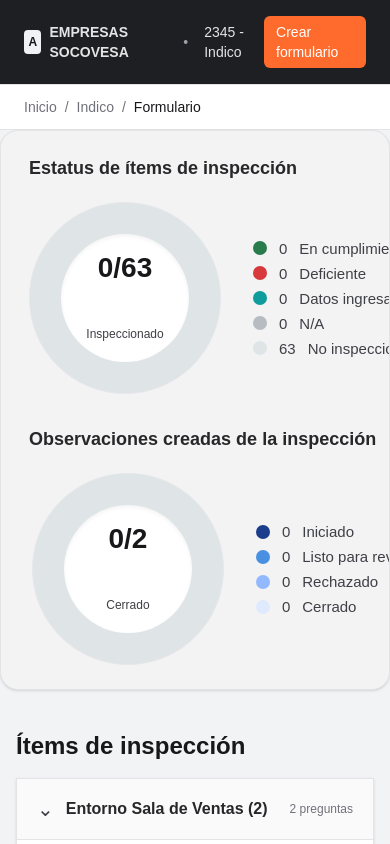
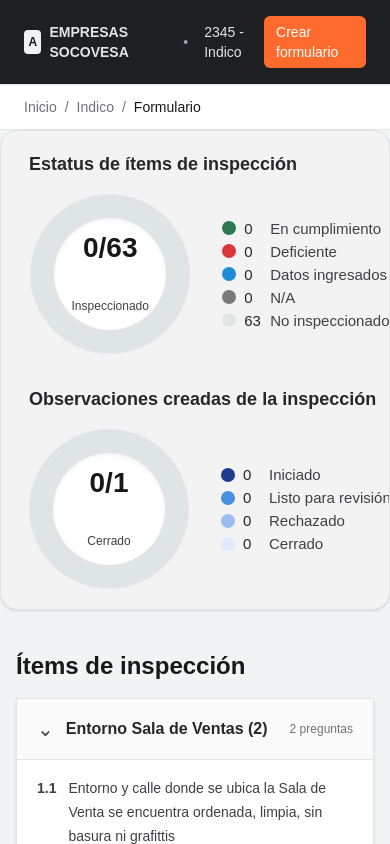
Before and after one commit to Mdvas33/Procore, a Next.js app: page /proyecto/indico/formulario in a window 390 px wide. Shown: the top 844 px of the page. Built offline with nearby package versions, Linux system fonts and the light colour scheme.

Commit message:
Ajuste final de gráficos del formulario

```diff
--- a/app/proyecto/[slug]/formulario/FormularioChecklist.tsx
+++ b/app/proyecto/[slug]/formulario/FormularioChecklist.tsx
@@ -76,7 +76,7 @@ export default function FormularioChecklist({ checklist, projectSlug }: { checkl
 
   return (
     <>
-      <section className="mb-5 overflow-hidden rounded-[18px] border border-zinc-200 bg-[#f3f3f3] px-6 py-5 shadow-sm lg:px-8">
+      <section className="mb-5 overflow-hidden rounded-[18px] border border-zinc-200 bg-[#f3f3f3] px-6 py-4 shadow-sm lg:px-8">
         <div className="grid gap-6 lg:grid-cols-2 lg:divide-x lg:divide-zinc-300">
           <InspectionChart counts={counts} completed={completed} total={total} />
           <ObservationChart count={observationCount} />
@@ -206,16 +206,16 @@ function Field({ label, children }: { label: string; children: React.ReactNode }
 function InspectionChart({ counts, completed, total }: { counts: { Pasa: number; "No pasa": number; "N/A": number }; completed: number; total: number }) {
   const notInspected = Math.max(total - completed, 0);
   const segments = [
-    { label: "En cumplimiento", value: counts.Pasa, color: "#297b4d" },
-    { label: "Deficiente", value: counts["No pasa"], color: "#d8383b" },
-    { label: "Datos ingresados", value: counts["N/A"], color: "#0e9c9c" },
-    { label: "N/A", value: 0, color: "#b7bcc2" },
+    { label: "En cumplimiento", value: counts.Pasa, color: "#2d7a52" },
+    { label: "Deficiente", value: counts["No pasa"], color: "#d83637" },
+    { label: "Datos ingresados", value: 0, color: "#1f8dd6" },
+    { label: "N/A", value: counts["N/A"], color: "#7a7a7a" },
     { label: "No inspeccionado", value: notInspected, color: "#dfe4e7" },
   ];
 
   return (
     <div className="px-1 py-1">
-      <h2 className="mb-5 text-[18px] font-bold text-zinc-800">Estatus de ítems de inspección</h2>
+      <h2 className="mb-4 text-[18px] font-bold text-zinc-800">Estatus de ítems de inspección</h2>
       <div className="flex items-center justify-center gap-8 sm:justify-start sm:pl-8">
         <DonutChart total={total} center={`${completed}/${total}`} subtitle="Inspeccionado" segments={segments} />
         <ChartLegend segments={segments} />
@@ -225,18 +225,18 @@ function InspectionChart({ counts, completed, total }: { counts: { Pasa: number;
 }
 
 function ObservationChart({ count }: { count: number }) {
-  const total = Math.max(count, 2);
-  const segments = [{ label: "Iniciado", value: count, color: "#1b3e8c" }];
+  const total = Math.max(count, 1);
+  const segments = [{ label: "Iniciado", value: count, color: "#1f3c8f" }];
 
   return (
     <div className="px-1 py-1 lg:pl-6">
-      <h2 className="mb-5 text-[18px] font-bold text-zinc-800">Observaciones creadas de la inspección</h2>
+      <h2 className="mb-4 text-[18px] font-bold text-zinc-800">Observaciones creadas de la inspección</h2>
       <div className="flex items-center justify-center gap-8 sm:justify-start sm:pl-8">
         <DonutChart total={total} center={`0/${total}`} subtitle="Cerrado" segments={segments} />
         <ChartLegend segments={[
           ...segments,
           { label: "Listo para revisión", value: 0, color: "#4a90e2" },
-          { label: "Rechazado", value: 0, color: "#92b9ff" },
+          { label: "Rechazado", value: 0, color: "#9abef4" },
           { label: "Cerrado", value: 0, color: "#dfeaff" },
         ]} />
       </div>
@@ -246,8 +246,9 @@ function ObservationChart({ count }: { count: number }) {
 
 function DonutChart({ total, center, subtitle, segments }: { total: number; center: string; subtitle: string; segments: { label: string; value: number; color: string }[] }) {
   const visibleSegments = segments.filter((segment) => segment.value > 0);
+  const effectiveTotal = visibleSegments.reduce((sum, segment) => sum + segment.value, 0) || total || 1;
   const gradient = visibleSegments.reduce<{ stops: string[]; offset: number }>((result, segment) => {
-    const nextOffset = result.offset + (total ? (segment.value / total) * 360 : 0);
+    const nextOffset = result.offset + (effectiveTotal ? (segment.value / effectiveTotal) * 360 : 0);
     return {
       stops: [...result.stops, `${segment.color} ${result.offset}deg ${nextOffset}deg`],
       offset: nextOffset,
@@ -255,8 +256,8 @@ function DonutChart({ total, center, subtitle, segments }: { total: number; cent
   }, { stops: [], offset: 0 }).stops.join(", ");
 
   return (
-    <div className="relative grid h-48 w-48 shrink-0 place-items-center rounded-full border border-[#e5e7eb] bg-[#f3f3f3] p-3" style={{ background: gradient ? `conic-gradient(${gradient})` : "#dfe4e7" }}>
-      <div className="grid h-32 w-32 place-items-center rounded-full bg-white text-center shadow-inner">
+    <div className="relative grid h-40 w-40 shrink-0 place-items-center rounded-full border border-[#e5e7eb] bg-[#f3f3f3] p-3" style={{ background: gradient ? `conic-gradient(${gradient})` : "#dfe4e7" }}>
+      <div className="grid h-28 w-28 place-items-center rounded-full bg-white text-center shadow-inner">
         <strong className="block text-[28px] font-semibold leading-7 text-zinc-900">{center}</strong>
         <span className="mt-1 text-[12px] font-medium text-zinc-700">{subtitle}</span>
       </div>
@@ -266,11 +267,11 @@ function DonutChart({ total, center, subtitle, segments }: { total: number; cent
 
 function ChartLegend({ segments }: { segments: { label: string; value: number; color: string }[] }) {
   return (
-    <div className="space-y-2.5 text-[15px] text-zinc-700">
+    <div className="space-y-2 text-[15px] text-zinc-700">
       {segments.map((segment) => (
-        <div key={segment.label} className="flex items-center gap-3 whitespace-nowrap leading-none">
+        <div key={segment.label} className="flex items-center gap-2 whitespace-nowrap leading-none">
           <span className="h-3.5 w-3.5 rounded-full" style={{ backgroundColor: segment.color }} />
-          <span className="font-medium text-zinc-700">{segment.value}</span>
+          <span className="min-w-[18px] text-left font-medium text-zinc-800">{segment.value}</span>
           <span>{segment.label}</span>
         </div>
       ))}
```
